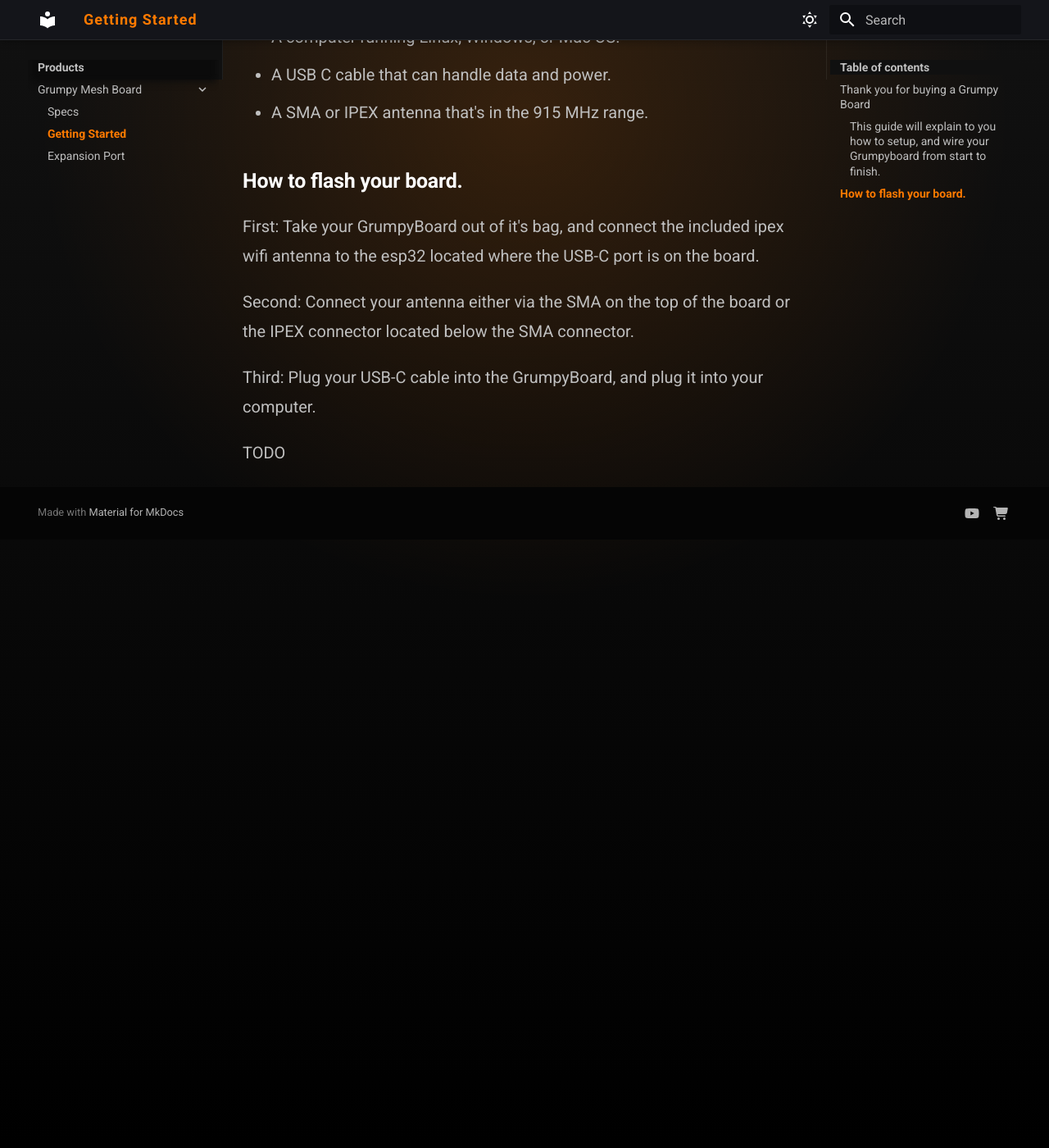
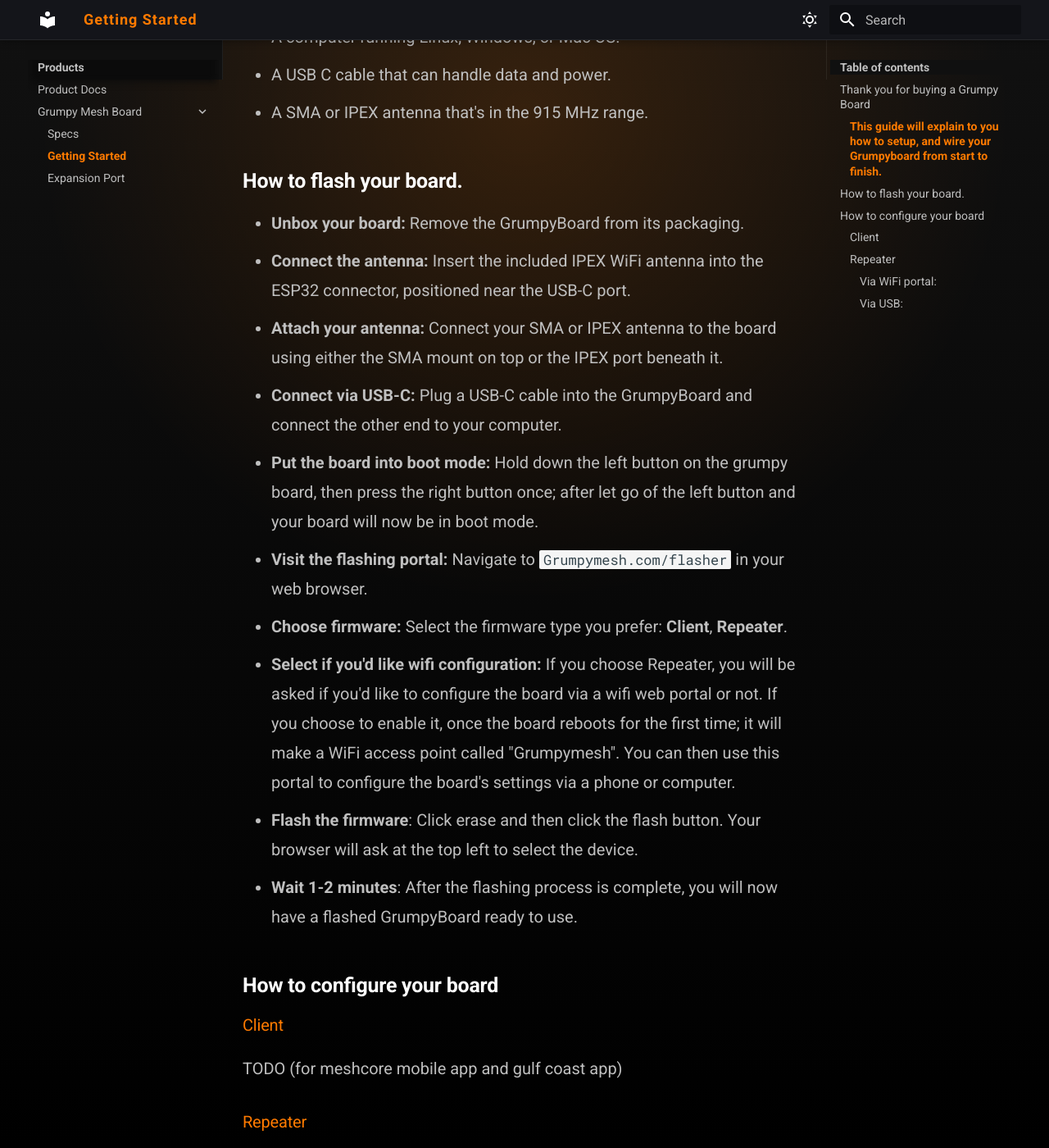
Before and after one commit to Cloud-121/grumpymesh-docs, an MkDocs documentation site: the page built from docs/Grumpyboard/getting-started.md, in a window 1280 px wide and 1400 px high, scrolled down 856 px. Shown: the whole window at 82% size. Built offline with MkDocs 1.6.1 and Material for MkDocs 9.7.7, drawn with Linux system fonts in a browser that asks for light colours; before the commit the page ends 1514 px from its top, so only the background shows below that; some of the changed text lies outside the part shown.

Commit message:
updates docs

```diff
--- a/docs/Grumpyboard/getting-started.md
+++ b/docs/Grumpyboard/getting-started.md
@@ -23,10 +23,27 @@
 
 ## How to flash your board.
 
-First: Take your GrumpyBoard out of it's bag, and connect the included ipex wifi antenna to the esp32 located where the USB-C port is on the board.
+- **Unbox your board:** Remove the GrumpyBoard from its packaging.
+- **Connect the antenna:** Insert the included IPEX WiFi antenna into the ESP32 connector, positioned near the USB-C port.
+- **Attach your antenna:** Connect your SMA or IPEX antenna to the board using either the SMA mount on top or the IPEX port beneath it.
+- **Connect via USB-C:** Plug a USB-C cable into the GrumpyBoard and connect the other end to your computer.
+- **Put the board into boot mode:** Hold down the left button on the grumpy board, then press the right button once; after let go of the left button and your board will now be in boot mode.
+- **Visit the flashing portal:** Navigate to `Grumpymesh.com/flasher` in your web browser.
+- **Choose firmware:** Select the firmware type you prefer: **Client**, **Repeater**.
+- **Select if you'd like wifi configuration:** If you choose Repeater, you will be asked if you'd like to configure the board via a wifi web portal or not. If you choose to enable it, once the board reboots for the first time; it will make a WiFi access point called "Grumpymesh". You can then use this portal to configure the board's settings via a phone or computer.
+- **Flash the firmware**: Click erase and then click the flash button. Your browser will ask at the top left to select the device.
+- **Wait 1-2 minutes**: After the flashing process is complete, you will now have a flashed GrumpyBoard ready to use.
 
-Second: Connect your antenna either via the SMA on the top of the board or the IPEX connector located below the SMA connector.
+## How to configure your board
 
-Third: Plug your USB-C cable into the GrumpyBoard, and plug it into your computer.
+### Client
+TODO (for meshcore mobile app and gulf coast app)
 
+### Repeater
+#### Via WiFi portal:
 TODO
+
+#### Via USB:
+- **Connect via USB-C:** Plug a USB-C cable into the GrumpyBoard and connect the other end to your computer.
+- **Open the web configurator**: Navigate to `Grumpymesh.com/config` in your browser.
+TODO
--- a/mkdocs.yml
+++ b/mkdocs.yml
@@ -31,6 +31,7 @@
 nav:
   - Home: index.md
   - Products:
+      - Product Docs: products_docs.md
       - Grumpy Mesh Board:
           - Specs: Grumpyboard/board-specs.md
           - Getting Started: Grumpyboard/getting-started.md
```
Also changed, not shown: docs/Grumpyboard/board-specs.md (+7 -0 lines), docs/Grumpyboard/expansion-port.md (+15 -0 lines), docs/index.md (+20 -1 lines), docs/products_docs.md (added, +14 -0 lines), docs/Grumpyboard/expansionpinpinout.png (added).
